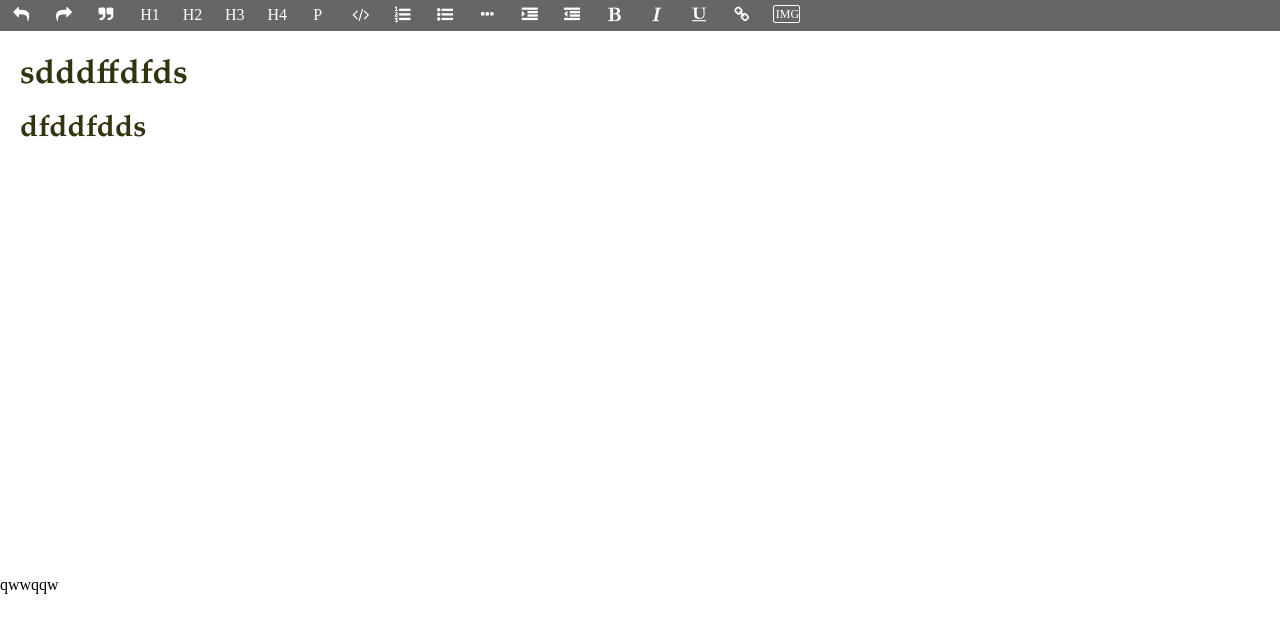
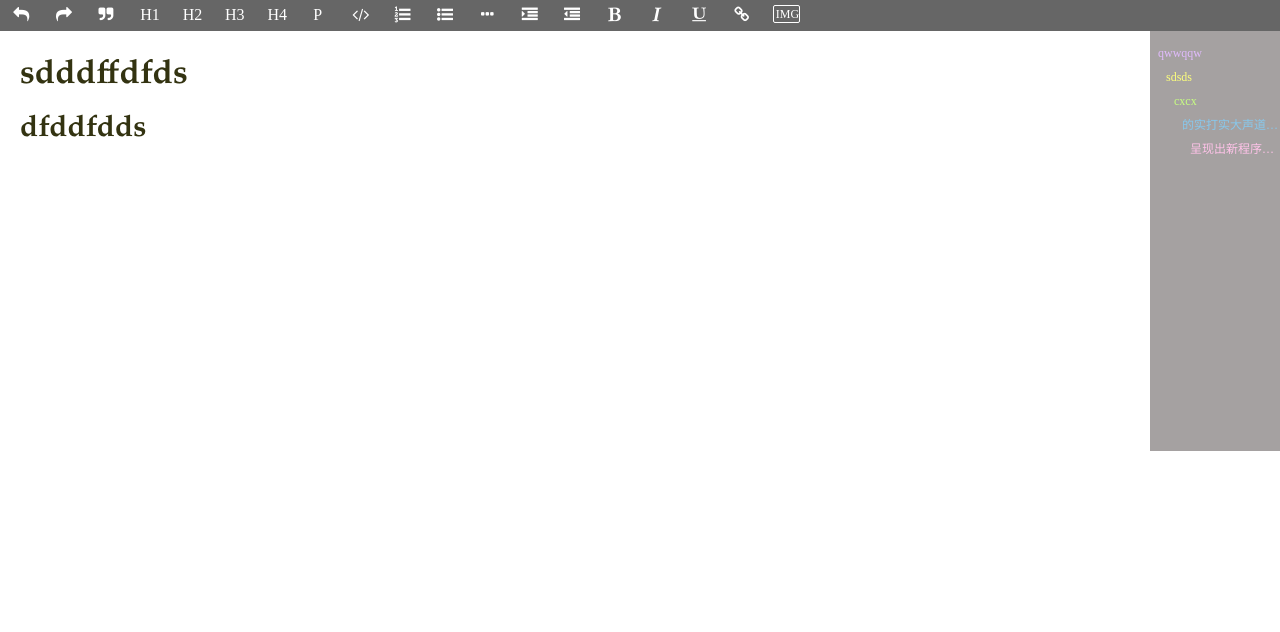
Before and after one commit to cnjack-peng/Txt, a plain HTML site: page demo/index.html in a window 1280 px wide. Drawn offline with Linux system fonts and the light colour scheme.

Commit message:
add right bar preview style

```diff
--- a/demo/css/txt.css
+++ b/demo/css/txt.css
@@ -185,3 +185,45 @@
 
 .txt-placeholder:after { position: absolute; top: 0; left: 0; content: attr(data-placeholder); color: #fff; cursor: text; }
 nav .tools-height i { height: 55px;  line-height: 60px;}
+.txt-preview {
+  position: fixed;
+  width: 120px;
+  height: 400px;
+  background-color: rgba(25, 15, 15, 0.39);
+  top: 31px;
+  right: 0px;
+  padding: 10px 10px 10px 0;
+
+}
+.txt-preview div {
+  font : 12px/24px 'Aril';
+  white-space: nowrap;
+  text-overflow: ellipsis;
+  overflow: hidden;
+}
+.txt-preview .txt-h1 {
+  margin-left: 8px;
+  color: #E1BBFD;
+  width: 122px;
+}
+.txt-preview .txt-h2 {
+  margin-left: 16px;
+  color: #FDFF7C;
+  width: 114px;
+}
+.txt-preview .txt-h3 {
+  margin-left: 24px;
+  color: #C7FF81;
+  width: 106px;
+}
+.txt-preview .txt-h4 {
+  margin-left: 32px;
+  color: #88C8EC;
+  width: 98px;
+}
+.txt-preview .txt-h5 {
+  margin-left: 40px;
+  color: #FFC3E9;
+  width: 90px;
+
+}
--- a/demo/js/txt.js
+++ b/demo/js/txt.js
@@ -155,8 +155,13 @@
 
 
   function initPreview(ctx){
-    var preView = $('<div></div>');
-    preView.html('<div>qwwqqw</div>');
+    var preView = $('<div id="preview" class="txt-preview"></div>');
+    preView.html('<div class="txt-h1">qwwqqw</div>'
+      + '<div class="txt-h2">sdsds</div>'
+      + '<div class="txt-h3">cxcx</div>'
+      + '<div class="txt-h4">的实打实大声道是打算打算的撒</div>'
+      + '<div class="txt-h5">呈现出新程序重新出现 呈现出想重新出现</div>'
+    );
     $('#mdcontent').after(preView)
   }
 
```
Also changed, not shown: demo/css/txt.js (+43 -0 lines).
